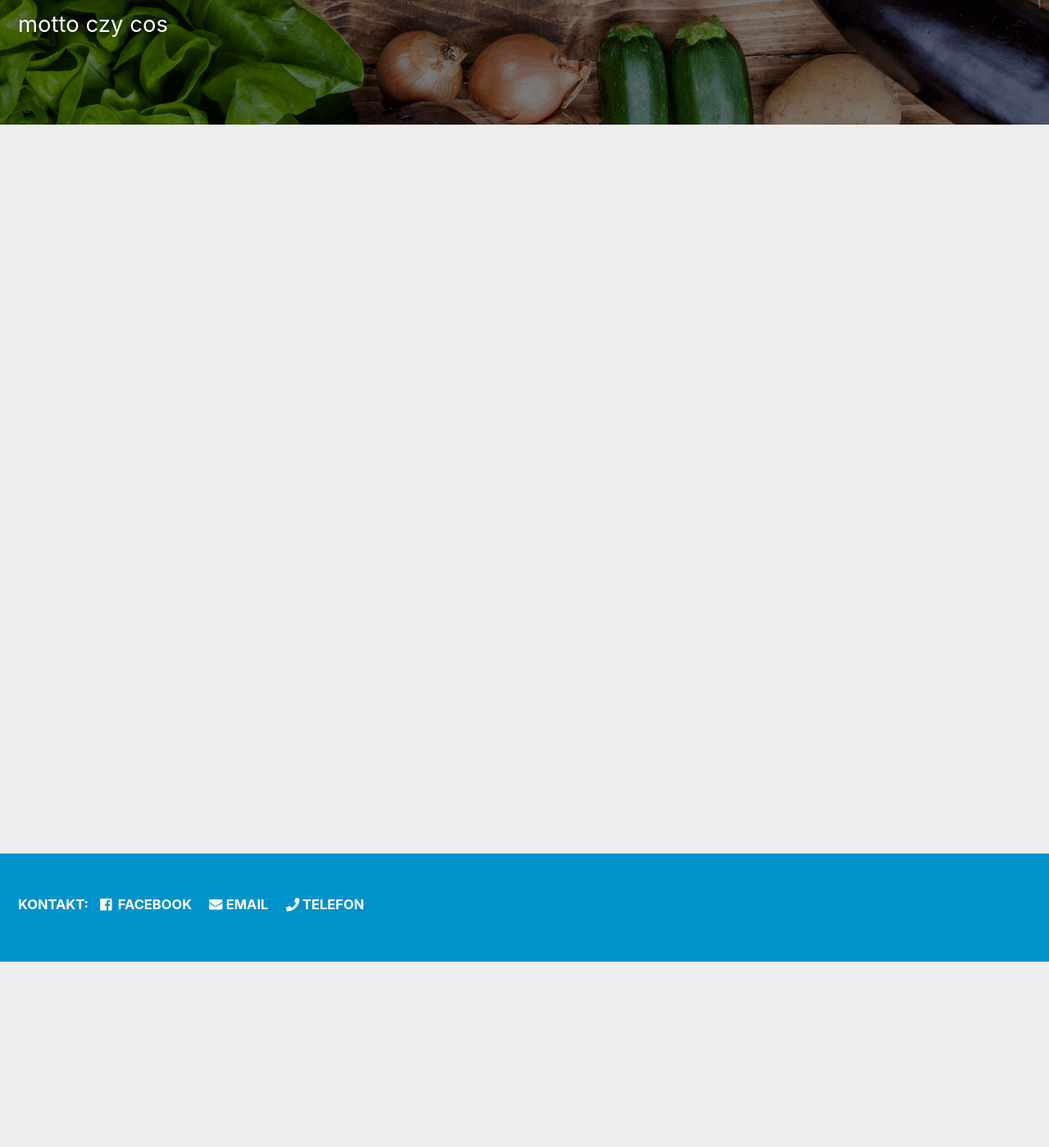
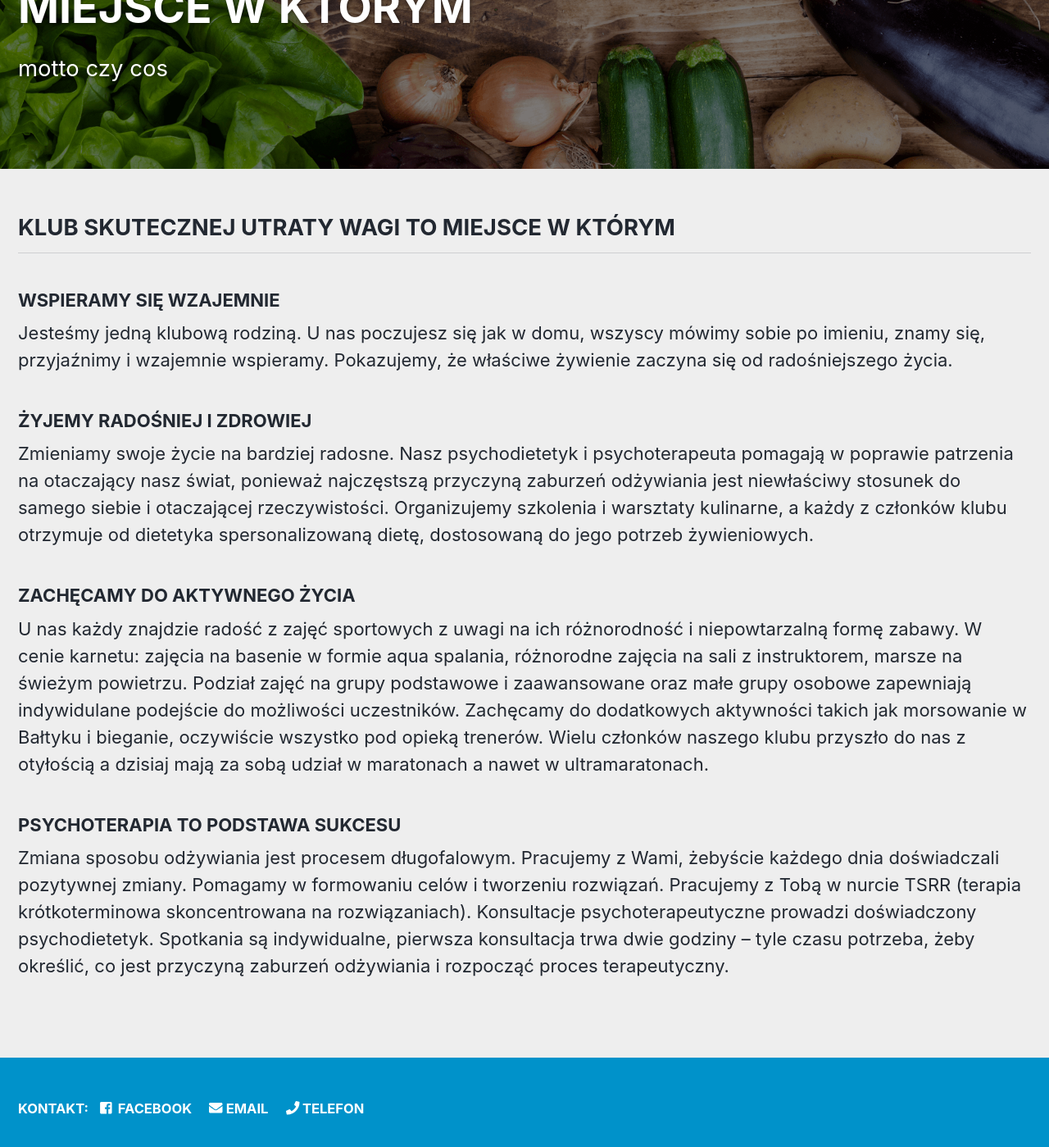
Before and after one commit to PiotrowskiD/PiotrowskiD.github.io, a Jekyll site: the page built from index.md, in a window 1280 px wide and 1400 px high, scrolled down 227 px. Shown: the whole window at 82% size. Built offline with Jekyll 4.4.1, drawn with Linux system fonts in a browser that asks for light colours; cached includes are drawn as plain includes; nearby versions of some CDN libraries; the list of posts is cut into pages by our own code; our own code applies the rules of GitHub Pages for plain Markdown files; some of the changed text lies outside the part shown.

```diff
--- /dev/null
+++ b/index.md
@@ -0,0 +1,42 @@
+---
+# Feel free to add content and custom Front Matter to this file.
+# To modify the layout, see https://jekyllrb.com/docs/themes/#overriding-theme-defaults
+
+layout: splash
+author_profile: true
+header:
+  overlay_color: "#000"
+  overlay_filter: "0.5"
+  overlay_image: /assets/images/warzywa.png
+excerpt: "motto czy cos"
+---
+
+## KLUB SKUTECZNEJ UTRATY WAGI TO MIEJSCE W KTÓRYM
+### WSPIERAMY SIĘ WZAJEMNIE
+Jesteśmy jedną klubową rodziną. U nas poczujesz się jak w domu, wszyscy mówimy sobie po imieniu,
+znamy się, przyjaźnimy i wzajemnie wspieramy. Pokazujemy, że właściwe żywienie zaczyna się od
+radośniejszego życia.
+
+### ŻYJEMY RADOŚNIEJ I ZDROWIEJ
+Zmieniamy swoje życie na bardziej radosne. Nasz psychodietetyk i psychoterapeuta pomagają w
+poprawie patrzenia na otaczający nasz świat, ponieważ najczęstszą przyczyną zaburzeń odżywiania
+jest niewłaściwy stosunek do samego siebie i otaczającej rzeczywistości. Organizujemy szkolenia i
+warsztaty kulinarne, a każdy z członków klubu otrzymuje od dietetyka spersonalizowaną dietę,
+dostosowaną do jego potrzeb żywieniowych.
+
+### ZACHĘCAMY DO AKTYWNEGO ŻYCIA
+U nas każdy znajdzie radość z zajęć sportowych z uwagi na ich różnorodność i niepowtarzalną formę
+zabawy. W cenie karnetu: zajęcia na basenie w formie aqua spalania, różnorodne zajęcia na sali z
+instruktorem, marsze na świeżym powietrzu. Podział zajęć na grupy podstawowe i zaawansowane
+oraz małe grupy osobowe zapewniają indywidulane podejście do możliwości uczestników.
+Zachęcamy do dodatkowych aktywności takich jak morsowanie w Bałtyku i bieganie, oczywiście
+wszystko pod opieką trenerów. Wielu członków naszego klubu przyszło do nas z otyłością a dzisiaj
+mają za sobą udział w maratonach a nawet w ultramaratonach.
+
+### PSYCHOTERAPIA TO PODSTAWA SUKCESU
+Zmiana sposobu odżywiania jest procesem długofalowym. Pracujemy z Wami, żebyście każdego dnia
+doświadczali pozytywnej zmiany. Pomagamy w formowaniu celów i tworzeniu rozwiązań. Pracujemy
+z Tobą w nurcie TSRR (terapia krótkoterminowa skoncentrowana na rozwiązaniach). Konsultacje
+psychoterapeutyczne prowadzi doświadczony psychodietetyk. Spotkania są indywidualne, pierwsza
+konsultacja trwa dwie godziny – tyle czasu potrzeba, żeby określić, co jest przyczyną zaburzeń
+odżywiania i rozpocząć proces terapeutyczny.
```
Also changed, not shown: _pages/zajecia.md (+1 -1 lines), index.html (line endings or trailing spaces).
